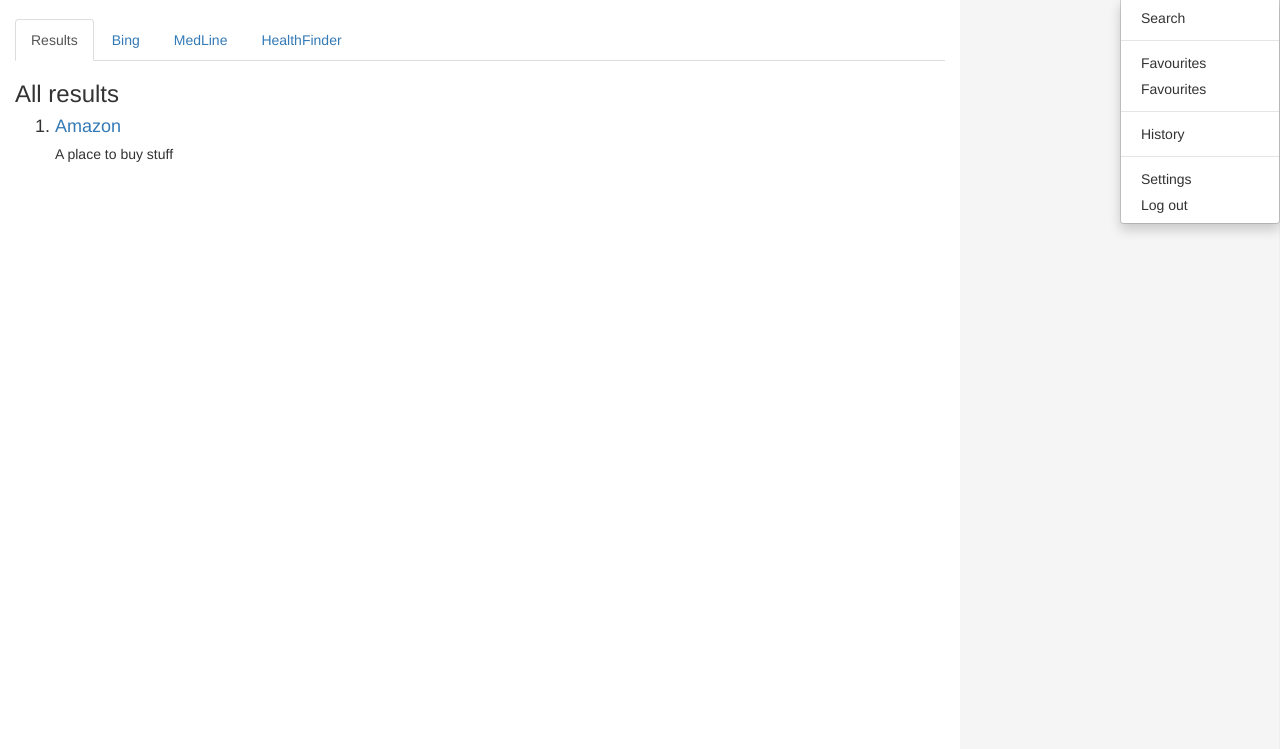
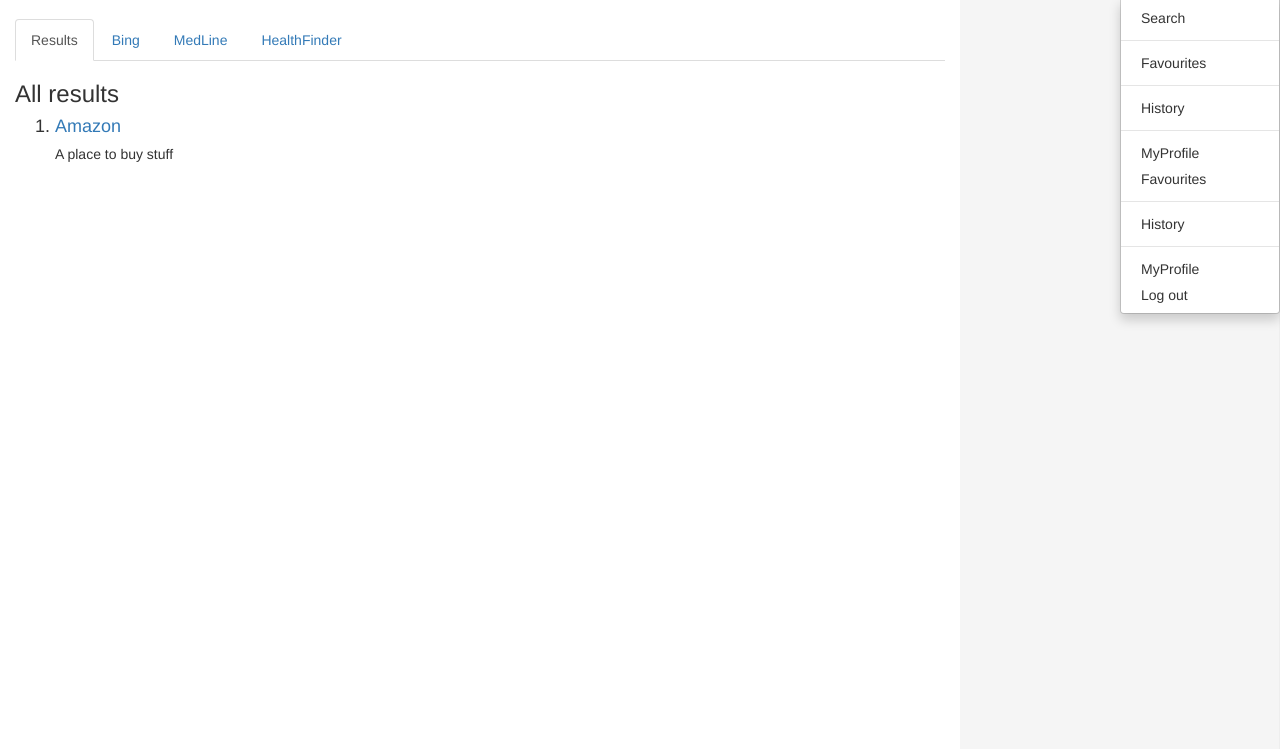
Before and after one commit to andreasp1994/WAD-EHealth, a Django app: page /explorer/results/ in a window 1280 px wide, after a click that opens the changed part. Shown: the part 51-800 px from the top of the page. Run offline with Django 3.2, Linux system fonts and the light colour scheme; the visitor is signed in with stand-in values (Sample User, id 1); data that the repository does not hold is empty; some libraries are stand-ins or nearby versions.

Commit message:
user prof history sidebars

```diff
--- a/ehealthexplorer/explorer/urls.py
+++ b/ehealthexplorer/explorer/urls.py
@@ -6,5 +6,7 @@ urlpatterns = patterns('',
         url(r'^index/(?P<sidebar>[a-z]{4})',views.index,  name='arg_index'),
         url(r'^sidebar/favourites',views.favourites_sidebar,  name='favourites_sidebar'),
         url(r'^sidebar/search',views.search_sidebar,  name='search_sidebar'),
+        url(r'^sidebar/history',views.history_sidebar,name='history_sidebar'),
+        url(r'^sidebar/profile',views.profile_sidebar,name='profile_sidebar'),
         url(r'^results/$', views.results, name='results'),
         )
--- a/ehealthexplorer/explorer/views.py
+++ b/ehealthexplorer/explorer/views.py
@@ -55,3 +55,19 @@ def search_sidebar(request):
     response = render(request, 'explorer/search_sidebar.html', context_dict)
 
     return response
+
+def history_sidebar(request):
+
+    context_dict = {}
+
+    response = render(request, 'explorer/history_sidebar.html', context_dict)
+
+    return response
+
+def profile_sidebar(request):
+
+    context_dict ={}
+
+    response = render(request, 'explorer/profile_sidebar.html', context_dict)
+
+    return response
--- a/ehealthexplorer/templates/explorer/base.html
+++ b/ehealthexplorer/templates/explorer/base.html
@@ -50,12 +50,16 @@
                             <li><a href="#" data-link="{% url 'search_sidebar' %}">Search</a></li>
                             <li class="divider"></li>
                             <li><a href="#" data-link="{%  url 'favourites_sidebar' %}">Favourites</a></li>
+                            <li class="divider"></li>
+                            <li><a href="#" data-link="{% url 'history_sidebar' %}">History</a></li>
+                            <li class="divider"></li>
+                            <li><a href="#" data-link="{% url 'profile_sidebar' %}">MyProfile</a></li>
                             {% if user.is_authenticated %}
                                 <li><a href="#" data-link="{%  url 'favourites_sidebar' %}">Favourites</a></li>
                                 <li class="divider"></li>
-                                <li><a href="#">History</a></li>
+                                <li><a href="#" data-link="{% url 'history_sidebar' %}">History</a></li>
                                 <li class="divider"></li>
-                                <li><a href="#">Settings</a></li>
+                                <li><a href="#" data-link="{% url 'profile_sidebar' %}">MyProfile</a></li>
                                 <li><a href="{% url 'auth_login' %}">Log out</a></li>
                             {% else %}
                                 <li><a href='#' data-link="{% url 'auth_login' %}">Log in!</a></li>
--- /dev/null
+++ b/ehealthexplorer/templates/explorer/history_sidebar.html
@@ -0,0 +1 @@
+<p>History!</p>
```
Also changed, not shown: ehealthexplorer/templates/explorer/profile_sidebar.html (added, +7 -0 lines).
